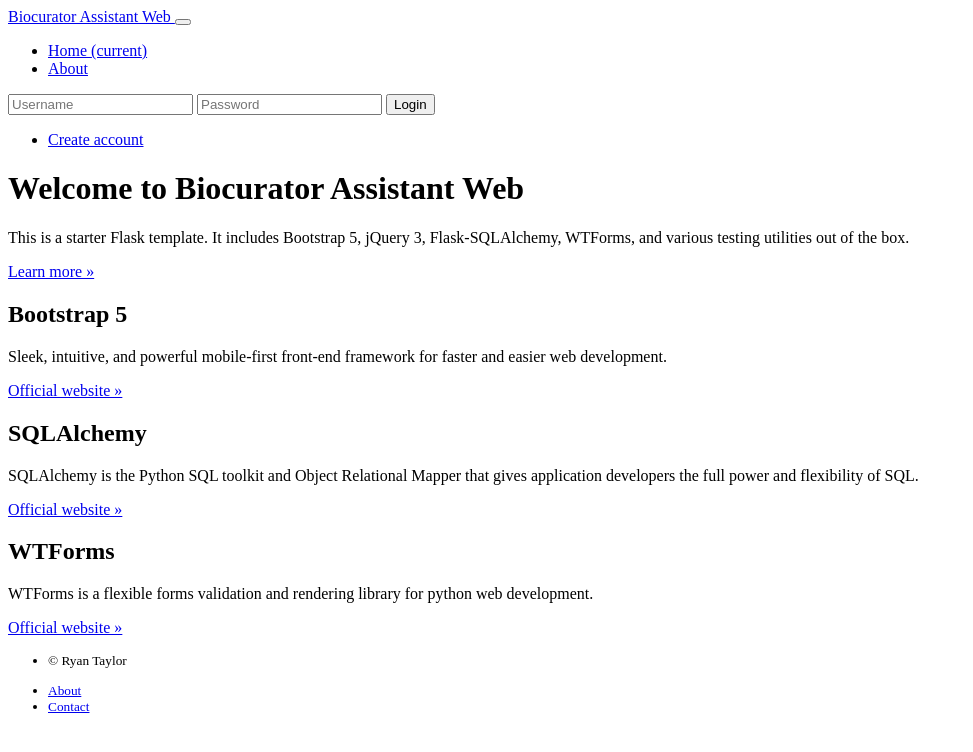
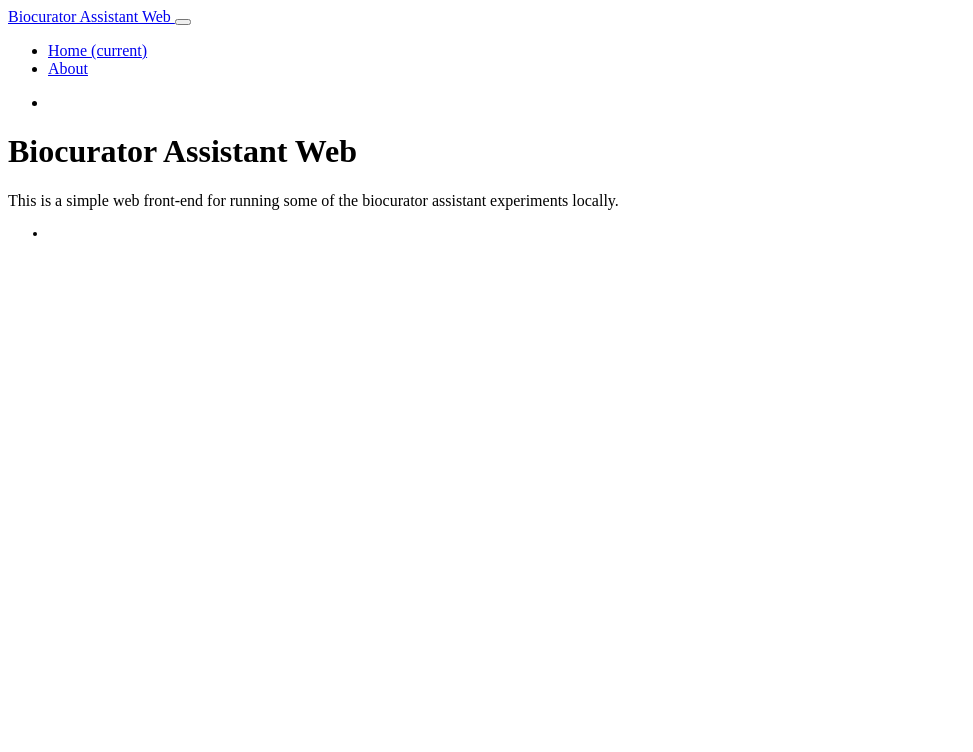
Before and after one commit to rtaylorzfin/ba_web_app, a Flask app: template ba_web_app/templates/public/home.html in a window 1280 px wide. Shown: the top 752 px of the page, without its empty margins (0-973 px from the left). Run offline with Flask 3, Linux system fonts and the light colour scheme; the template is opened without the code that fills it: most values are stand-ins (such as "Sample title", 1, 10 or a date in 2020); form fields are guessed from the names that the template uses; parts of the project's set-up code (start-up, migrations or seed data) failed here and were passed over.

Commit message:
Cleaned up cruft in the copy

```diff
--- a/ba_web_app/templates/footer.html
+++ b/ba_web_app/templates/footer.html
@@ -1,14 +1,13 @@
 <footer>
   <small>
   <ul class="company">
-    <li>© Ryan Taylor</li>
+    <li><!-- Name Here --></li>
   </ul>
 
     <ul class="footer-nav">
-
+        <!-- uncomment for footer nav
       <li><a href="{{ url_for('public.about') }}">About</a></li>
-
-      <li><a href="mailto:rtaylor@zfin.org">Contact</a></li>
+      -->
     </ul>
   </small>
 </footer>
--- a/ba_web_app/templates/nav.html
+++ b/ba_web_app/templates/nav.html
@@ -32,17 +32,21 @@
       </li>
     </ul>
     {% elif form %}
-    <form class="form-inline" id="loginForm" method="POST" action="{{ url_for('public.home') }}" role="login">
-      <input type="hidden" name="csrf_token" value="{{ csrf_token() }}" />
-      <div class="input-group mb-2 mr-sm-2">
-        {{ form.username(placeholder="Username", class_="form-control mr-sm-1 my-auto") }} {{ form.password(placeholder="Password",
-        class_="form-control mr-sm-1 my-auto") }}
-        <button class="btn btn-light btn-primary m-auto" type="submit">Login</button>
-      </div>
-    </form>
+
+
+{#    <form class="form-inline" id="loginForm" method="POST" action="{{ url_for('public.home') }}" role="login">#}
+{#      <input type="hidden" name="csrf_token" value="{{ csrf_token() }}" />#}
+{#      <div class="input-group mb-2 mr-sm-2">#}
+{#        {{ form.username(placeholder="Username", class_="form-control mr-sm-1 my-auto") }} {{ form.password(placeholder="Password",#}
+{#        class_="form-control mr-sm-1 my-auto") }}#}
+{#        <button class="btn btn-light btn-primary m-auto" type="submit">Login</button>#}
+{#      </div>#}
+{#    </form>#}
+
+
     <ul class="navbar-nav my-auto">
       <li class="nav-item">
-        <a class="nav-link navbar-text" href="{{ url_for('public.register') }}">Create account</a>
+{#        <a class="nav-link navbar-text" href="{{ url_for('public.register') }}">Create account</a>#}
       </li>
     </ul>
     {% endif %}
--- a/ba_web_app/templates/public/home.html
+++ b/ba_web_app/templates/public/home.html
@@ -2,33 +2,18 @@
 {% extends "layout.html" %}
 {% block content %}
 <!-- Main jumbotron for a primary marketing message or call to action -->
-<div class="jumbotron">
+<div class="jumbotron mt-3">
     <div class="container">
 
-      <h1 class="display-3">Welcome to Biocurator Assistant Web</h1>
+      <h1 class="display-3">Biocurator Assistant Web</h1>
 
-      <p>This is a starter Flask template. It includes Bootstrap 5, jQuery 3, Flask-SQLAlchemy, WTForms, and various testing utilities out of the box.</p>
-      <p><a href="https://github.com/cookiecutter-flask/cookiecutter-flask" class="btn btn-primary btn-large">Learn more &raquo;</a></p>
+      <p>This is a simple web front-end for running some of the biocurator assistant experiments locally.</p>
     </div>
 </div><!-- /.jumbotron -->
 
 <div class="container">
   <div class="row">
-    <div class="col-lg-4">
-      <h2><i class="fa-solid fa-code"></i> Bootstrap 5</h2>
-      <p>Sleek, intuitive, and powerful mobile-first front-end framework for faster and easier web development.</p>
-      <p><a class="btn btn-outline-secondary" href="http://getbootstrap.com/">Official website &raquo;</a></p>
-    </div>
-    <div class="col-lg-4">
-      <h2><i class="fa-solid fa-flask"></i> SQLAlchemy</h2>
-      <p>SQLAlchemy is the Python SQL toolkit and Object Relational Mapper that gives application developers the full power and flexibility of SQL.</p>
-      <p><a href="http://www.sqlalchemy.org/" class="btn btn-outline-secondary">Official website &raquo;</a></p>
-   </div>
-    <div class="col-lg-4">
-      <h2><i class="fa-solid fa-pen-to-square"></i> WTForms</h2>
-      <p>WTForms is a flexible forms validation and rendering library for python web development.</p>
-      <p><a href="http://wtforms.simplecodes.com/" class="btn btn-outline-secondary">Official website &raquo;</a></p>
-    </div>
+
   </div><!-- /.row -->
 </div>
 {% endblock %}
```
